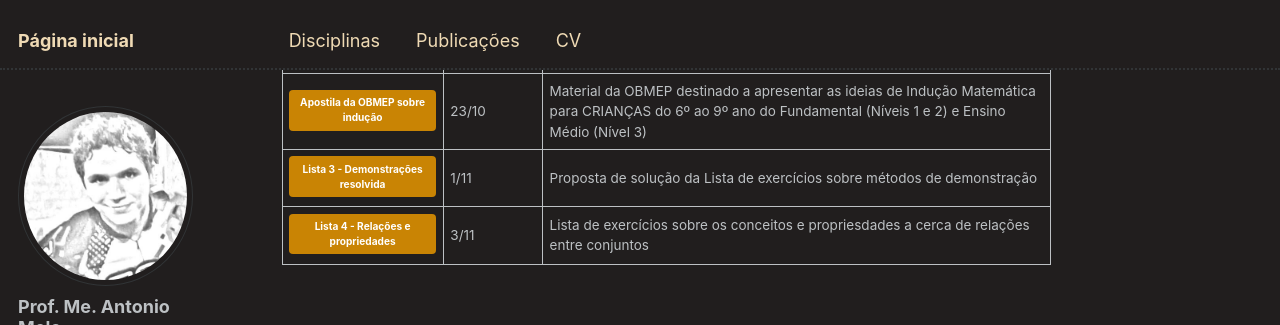
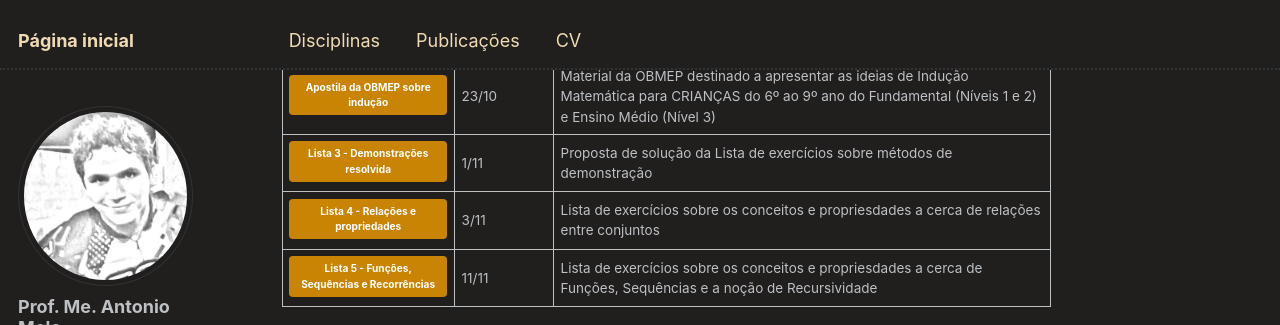
Before and after one commit to antmelo/antmelo.github.io, a Jekyll site: the page built from _teaching/2024-2-fundamentos.md, in a window 1280 px wide and 900 px high, scrolled down 1641 px, cut to the strip 0-325 px from the top of the window. Built offline with Jekyll 4.4.1, drawn with Linux system fonts in a browser that asks for light colours; some web fonts are replaced.

Commit message:
Update 2024-2-fundamentos.md

```diff
--- a/_teaching/2024-2-fundamentos.md
+++ b/_teaching/2024-2-fundamentos.md
@@ -45,6 +45,7 @@ lógicas; Lógica de predicados. Aplicações de lógica de predicados.
 | [Apostila da OBMEP sobre indução](http://www.obmep.org.br/docs/apostila4.pdf){: .btn}   | 23/10   | Material da OBMEP destinado a apresentar as ideias de Indução Matemática para CRIANÇAS do 6º ao 9º ano do Fundamental (Níveis 1 e 2) e Ensino Médio (Nível 3)           |
 | [Lista 3 - Demonstrações resolvida](https://antmelo.github.io/files/FundL3solv.pdf){: .btn}   | 1/11   | Proposta de solução da Lista de exercícios sobre métodos de demonstração           |
 | [Lista 4 - Relações e propriedades](https://antmelo.github.io/files/Lista4_Relacoes.pdf){: .btn}   | 3/11   | Lista de exercícios sobre os conceitos e propriesdades a cerca de relações entre conjuntos           |
+| [Lista 5 - Funções, Sequências e Recorrências](https://antmelo.github.io/files/Lista5_Funcoes.pdf){: .btn}   | 11/11   | Lista de exercícios sobre os conceitos e propriesdades a cerca de Funções, Sequências e a noção de Recursividade          |
 
 &nbsp;&nbsp;&nbsp;
 <iframe width="560" height="315" src="https://www.youtube.com/embed/1jAOBgL6lbg?si=MMP8JfAU49F1Q1rz" title="YouTube video player" frameborder="0" allow="accelerometer; autoplay; clipboard-write; encrypted-media; gyroscope; picture-in-picture; web-share" referrerpolicy="strict-origin-when-cross-origin" allowfullscreen></iframe> &nbsp;&nbsp;&nbsp;
```
